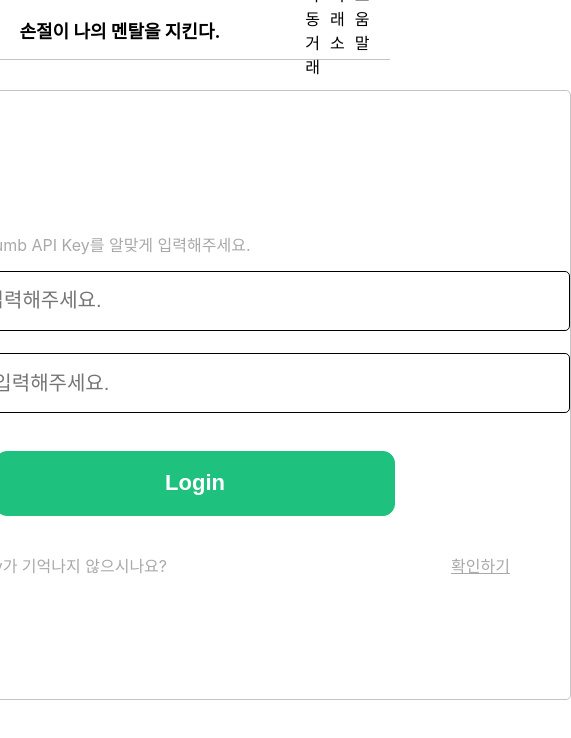
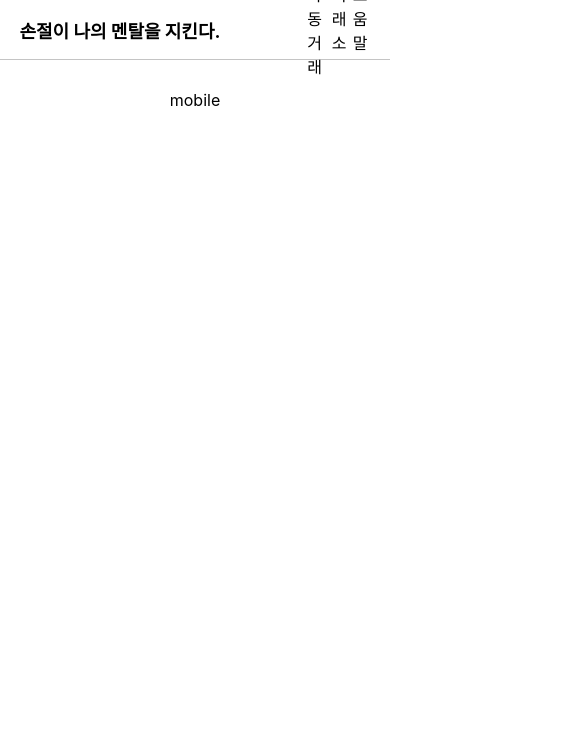
Before and after one commit to jiminAn/Coin_Auto_Trading, a React (Create React App) app in the folder frontend/: page / in a window 390 px wide. Shown: the top 738 px of the page, 571 px wide, since content can reach past the window. Built offline with nearby package versions, Linux system fonts and the light colour scheme.

Commit message:
feat: add responsive web in global navigation bar

```diff
--- a/frontend/src/App.tsx
+++ b/frontend/src/App.tsx
@@ -1,14 +1,16 @@
 import React, { useState, useEffect } from 'react'
 import { Route } from 'react-router-dom'
+import { useMediaQuery } from 'react-responsive'
 import HomePage from 'Pages/HomePage'
 import LoginPage from 'Pages/LoginPage'
 import GlobalNavigationBar from 'Components/GlobalNavigationBar/GlobalNavigationBar'
 import './App.css'
 
-// NOTICE :: 백엔드 구현 전까지 백엔드와 통신이 필요한 부분은 localStorage로 대체
-
 function App() {
   const [isLogin, setIsLogin] = useState<boolean>(false)
+  const isMobile = useMediaQuery({
+    query: '(max-width: 920px)'
+  })
 
   useEffect(() => {
     setIsLogin(localStorage.getItem('login') === 'true')
@@ -18,9 +20,14 @@ function App() {
     <div className='App'>
       <GlobalNavigationBar />
       <div className='contents'>
-        { !isLogin ?
-          <Route path='/' component={LoginPage} /> :
-          <Route path='/' component={HomePage} />
+        { !isMobile ?
+          <>
+            { !isLogin ?
+              <Route path='/' component={LoginPage} /> :
+              <Route path='/' component={HomePage} />
+            }
+          </> :
+          <div>mobile</div>
         }
       </div>
     </div>
--- a/frontend/src/Components/GlobalNavigationBar/GlobalNavigationBar.css
+++ b/frontend/src/Components/GlobalNavigationBar/GlobalNavigationBar.css
@@ -41,5 +41,7 @@ li {
 }
 
 .menu {
-    margin: 0 5px 0 5px;
+    margin: 0 1% 0 1%;
+    max-width: 60px;
+    width: 100%;
 }
```
